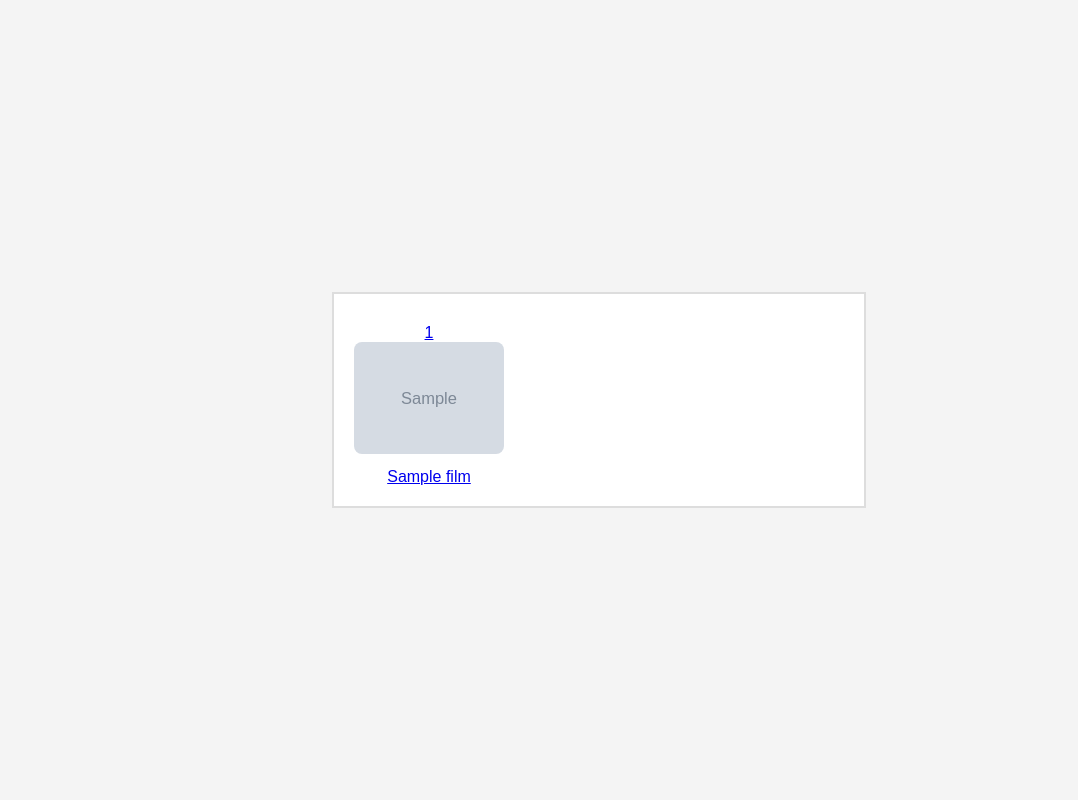
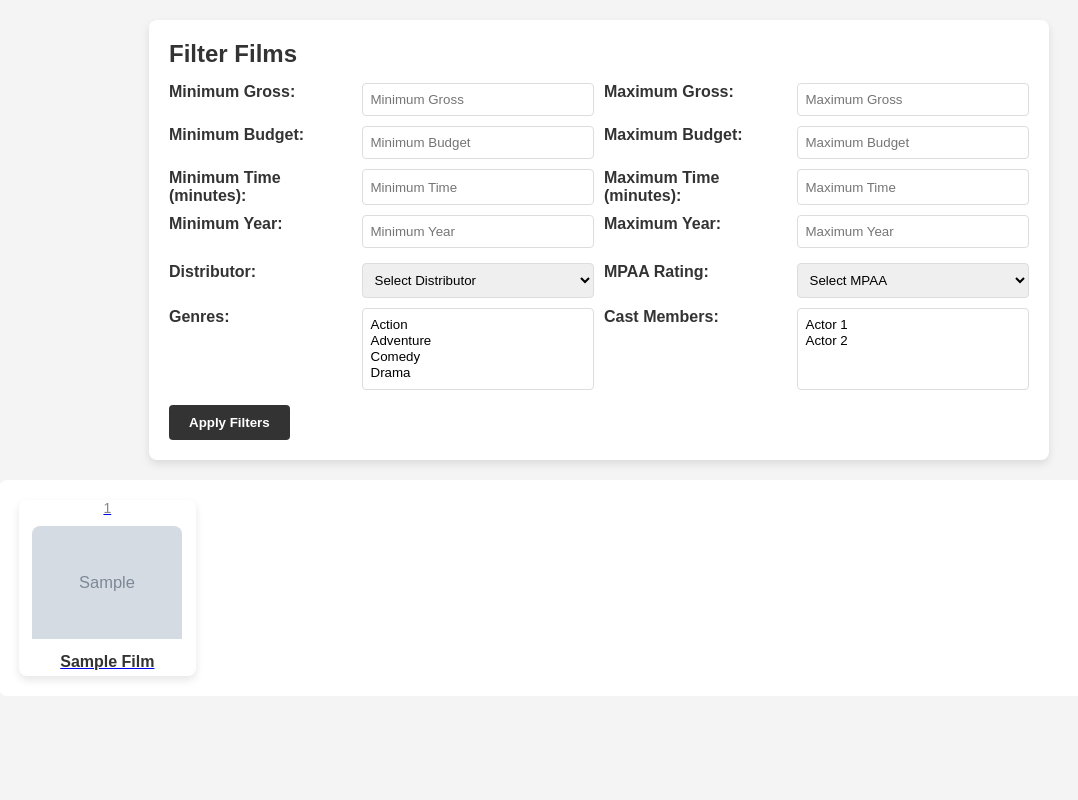
Before and after one commit to adrien-ldg/projet_full_stack, a Python web app: template api/templates/all_films.html in a window 1280 px wide. Shown: the whole page, without its empty margins (41-1119 px from the left). Run offline with Jinja, Linux system fonts and the light colour scheme; the template is opened without the code that fills it: most values are stand-ins (such as "Sample title", 1, 10 or a date in 2020); grey boxes marked "Sample" are stand-in pictures.

```diff
--- a/api/static/css/pages/all_films.css
+++ b/api/static/css/pages/all_films.css
@@ -1,25 +1,85 @@
+/* Réinitialisation de base */
 * {
     box-sizing: border-box;
     margin: 0;
     padding: 0;
 }
 
+/* Style pour le corps de la page */
 body {
     font-family: Arial, sans-serif;
-      display: flex;
-      justify-content: center;
-      align-items: center;
-      min-height: 100vh;
     background-color: #f4f4f4;
+    color: #333;
+    margin: 0;
+    padding: 20px;
 }
 
+/* Conteneur principal */
+.container {
+    max-width: 1200px;
+    margin: auto;
+}
+
+/* Style du formulaire de filtre */
+.filter-form {
+    background-color: #ffffff;
+    padding: 20px;
+    margin-bottom: 20px;
+    border-radius: 8px;
+    box-shadow: 0px 4px 8px rgba(0, 0, 0, 0.1);
+    max-width: 900px;
+    margin: 0 auto 20px; /* Centrer le formulaire et ajouter un espacement avec la galerie */
+}
+
+.filter-form h2 {
+    margin-bottom: 15px;
+    color: #333;
+}
+
+.filter-group {
+    display: flex;
+    flex-wrap: wrap;
+    gap: 10px;
+    margin-bottom: 15px;
+}
+
+.filter-group label {
+    flex: 1 1 150px;
+    font-weight: bold;
+}
+
+.filter-group input,
+.filter-group select {
+    flex: 1 1 200px;
+    padding: 8px;
+    border-radius: 4px;
+    border: 1px solid #ddd;
+}
+
+.filter-button {
+    display: inline-block;
+    background-color: #333;
+    color: #fff;
+    padding: 10px 20px;
+    border: none;
+    border-radius: 4px;
+    cursor: pointer;
+    font-weight: bold;
+}
+
+.filter-button:hover {
+    background-color: #555;
+}
+
+/* Style de la galerie de films */
 .gallery {
     display: grid;
-      grid-template-columns: repeat(3, 1fr); /* Sets exactly three columns per row */
+    grid-template-columns: repeat(auto-fill, minmax(150px, 1fr));
     gap: 20px;
-      max-width: 900px;
+    max-width: 1200px;
+    margin: 0 auto; /* Centrer la galerie */
     padding: 20px;
-      border: 2px solid #ddd;
+    border-radius: 8px;
     background-color: #fff;
 }
 
@@ -28,17 +88,44 @@
     flex-direction: column;
     align-items: center;
     text-align: center;
+    border-radius: 8px;
+    box-shadow: 0px 4px 8px rgba(0, 0, 0, 0.1);
+    transition: transform 0.2s, box-shadow 0.2s;
+    background-color: white;
+    overflow: hidden;
 }
 
 .movie-item img {
     width: 100%;
     height: auto;
     max-width: 150px;
-      border-radius: 8px;
+    border-top-left-radius: 8px;
+    border-top-right-radius: 8px;
+    transition: opacity 0.2s ease;
 }
 
-  .title, .rank {
-      margin-top: 10px;
-      font-size: 1em;
-      text-align: center;
+.movie-item:hover {
+    transform: scale(1.05);
+    box-shadow: 0px 6px 12px rgba(0, 0, 0, 0.2);
 }
+
+.movie-item .title {
+    font-size: 16px;
+    font-weight: bold;
+    margin: 10px 0 5px;
+    color: #333;
+    text-transform: capitalize;
+}
+
+.movie-item .rank {
+    font-size: 14px;
+    color: #888;
+    margin-bottom: 10px;
+}
+
+/* Responsive design pour petits écrans */
+@media (max-width: 768px) {
+    .filter-group {
+        flex-direction: column;
+    }
+}
--- a/api/templates/all_films.html
+++ b/api/templates/all_films.html
@@ -8,10 +8,79 @@
 </head>
 <body>
 
+
+    <div class="container">
+        <!-- Formulaire de filtre -->
+        <form action="/films/filter/" method="get" class="filter-form">
+            <h2>Filter Films</h2>
+            <!-- Champs de filtre pour les valeurs numériques -->
+            <div class="filter-group">
+                <label for="lgross">Minimum Gross:</label>
+                <input type="number" name="lgross" placeholder="Minimum Gross">
+
+                <label for="hgross">Maximum Gross:</label>
+                <input type="number" name="hgross" placeholder="Maximum Gross">
+
+                <label for="lbudget">Minimum Budget:</label>
+                <input type="number" name="lbudget" placeholder="Minimum Budget">
+
+                <label for="hbudget">Maximum Budget:</label>
+                <input type="number" name="hbudget" placeholder="Maximum Budget">
+
+                <label for="ltime">Minimum Time (minutes):</label>
+                <input type="number" name="ltime" placeholder="Minimum Time">
+
+                <label for="htime">Maximum Time (minutes):</label>
+                <input type="number" name="htime" placeholder="Maximum Time">
+
+                <label for="lyear">Minimum Year:</label>
+                <input type="number" name="lyear" placeholder="Minimum Year">
+
+                <label for="hyear">Maximum Year:</label>
+                <input type="number" name="hyear" placeholder="Maximum Year">
+            </div>
+
+            <!-- Menus déroulants pour les choix multiples -->
+            <div class="filter-group">
+                <label for="distributor">Distributor:</label>
+                <select name="distributor">
+                    <option value="">Select Distributor</option>
+                    <option value="Distributor1">Distributor 1</option>
+                    <option value="Distributor2">Distributor 2</option>
+                </select>
+
+                <label for="mpaa">MPAA Rating:</label>
+                <select name="mpaa">
+                    <option value="">Select MPAA</option>
+                    <option value="G">G</option>
+                    <option value="PG">PG</option>
+                    <option value="PG-13">PG-13</option>
+                    <option value="R">R</option>
+                </select>
+
+                <label for="genres">Genres:</label>
+                <select name="genres" multiple>
+                    <option value="Action">Action</option>
+                    <option value="Adventure">Adventure</option>
+                    <option value="Comedy">Comedy</option>
+                    <option value="Drama">Drama</option>
+                </select>
+
+                <label for="casts">Cast Members:</label>
+                <select name="casts" multiple>
+                    <option value="Actor1">Actor 1</option>
+                    <option value="Actor2">Actor 2</option>
+                </select>
+            </div>
+
+            <button type="submit" class="filter-button">Apply Filters</button>
+        </form>
+
+        <!-- Galerie de films -->
         <div class="gallery">
             {% for film in films %}
             <div class="movie-item">
-            <a href="{{ url_for('get_one_films', title=film.title) }}"> <!-- Lien vers la page du film -->
+                <a href="{{ url_for('get_one_films', title=film.title) }}">
                     <p class="rank">{{ film.rank }}</p>
                     <img src="{{ film.image }}" alt="{{ film.title }}">
                     <p class="title">{{ film.title }}</p>
@@ -19,5 +88,6 @@
             </div>
             {% endfor %}
         </div>
+    </div>
 </body>
 </html>
```
Also changed, not shown: api/routers/router_film.py (+38 -26 lines). Lines whose indentation alone changed are shown as unchanged.
